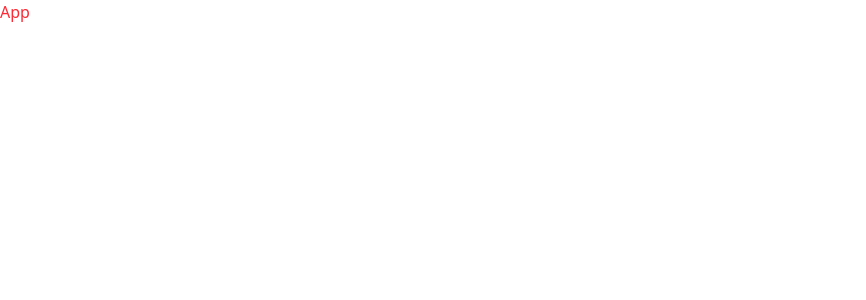
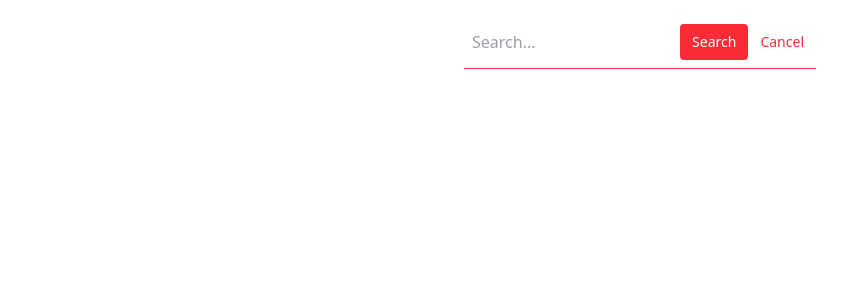
Before and after one commit to simonelupone/react-boolflix, a React (Vite) app: page / in a window 1280 px wide. Shown: the top 300 px of the page, without its empty margins (0-866 px from the left). Built offline with nearby package versions, Linux system fonts and the light colour scheme.

Commit message:
feat: add form with style

```diff
--- a/package.json
+++ b/package.json
@@ -11,6 +11,7 @@
   },
   "dependencies": {
     "@tailwindcss/vite": "^4.1.7",
+    "axios": "^1.9.0",
     "react": "^19.1.0",
     "react-dom": "^19.1.0",
     "tailwindcss": "^4.1.7"
@@ -24,6 +25,7 @@
     "eslint-plugin-react-hooks": "^5.2.0",
     "eslint-plugin-react-refresh": "^0.4.19",
     "globals": "^16.0.0",
+    "prettier": "^3.5.3",
     "vite": "^6.3.5"
   }
 }
--- a/src/App.jsx
+++ b/src/App.jsx
@@ -1,9 +1,33 @@
-import React from 'react'
+import React from "react";
 
 const App = () => {
   return (
-    <div className='text-red-500'>App</div>
-  )
-}
+    <div className="w-full flex justify-center">
+      <div className="w-7xl max-w-sm p-4">
+        <form className="w-full max-w-sm">
+          <div className="flex items-center border-b border-red-500 py-2">
+            <input
+              className="appearance-none bg-transparent border-none w-full text-gray-700 mr-3 py-1 px-2 leading-tight focus:outline-none"
+              type="text"
+              placeholder="Search..."
+            />
+            <button
+              className="flex-shrink-0 bg-red-500 hover:bg-red-700 border-red-500 hover:border-red-700 text-sm border-4 text-white py-1 px-2 rounded"
+              type="submit"
+            >
+              Search
+            </button>
+            <button
+              className="flex-shrink-0 border-transparent border-4 text-red-500 hover:text-red-800 text-sm py-1 px-2 rounded"
+              type="button"
+            >
+              Cancel
+            </button>
+          </div>
+        </form>
+      </div>
+    </div>
+  );
+};
 
-export default App
+export default App;
--- a/src/index.css
+++ b/src/index.css
@@ -1 +1 @@
-@import "tailwindcss"
+@import "tailwindcss";
```
Also changed, not shown: 1 other file (tests, documents, lock files or other folders).
